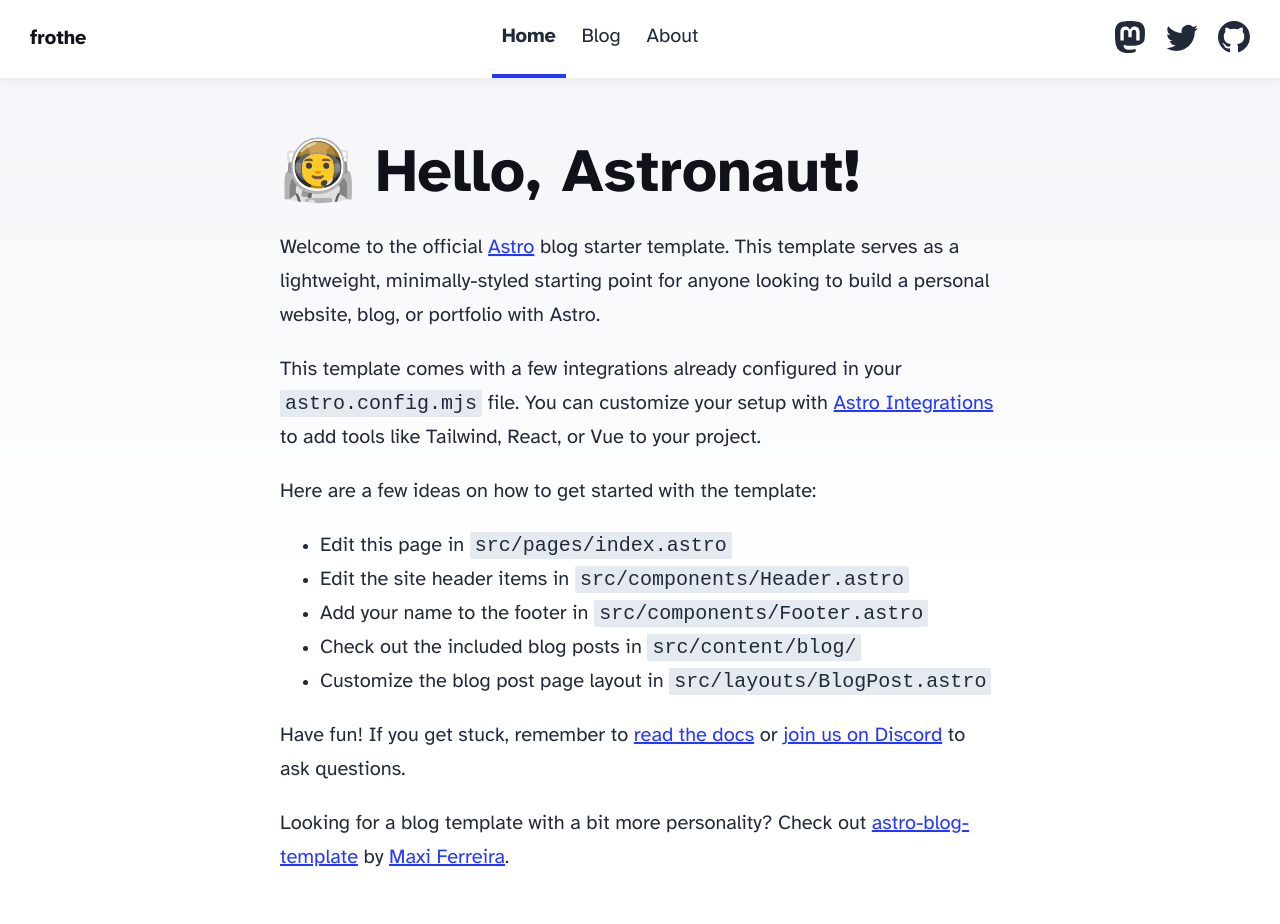
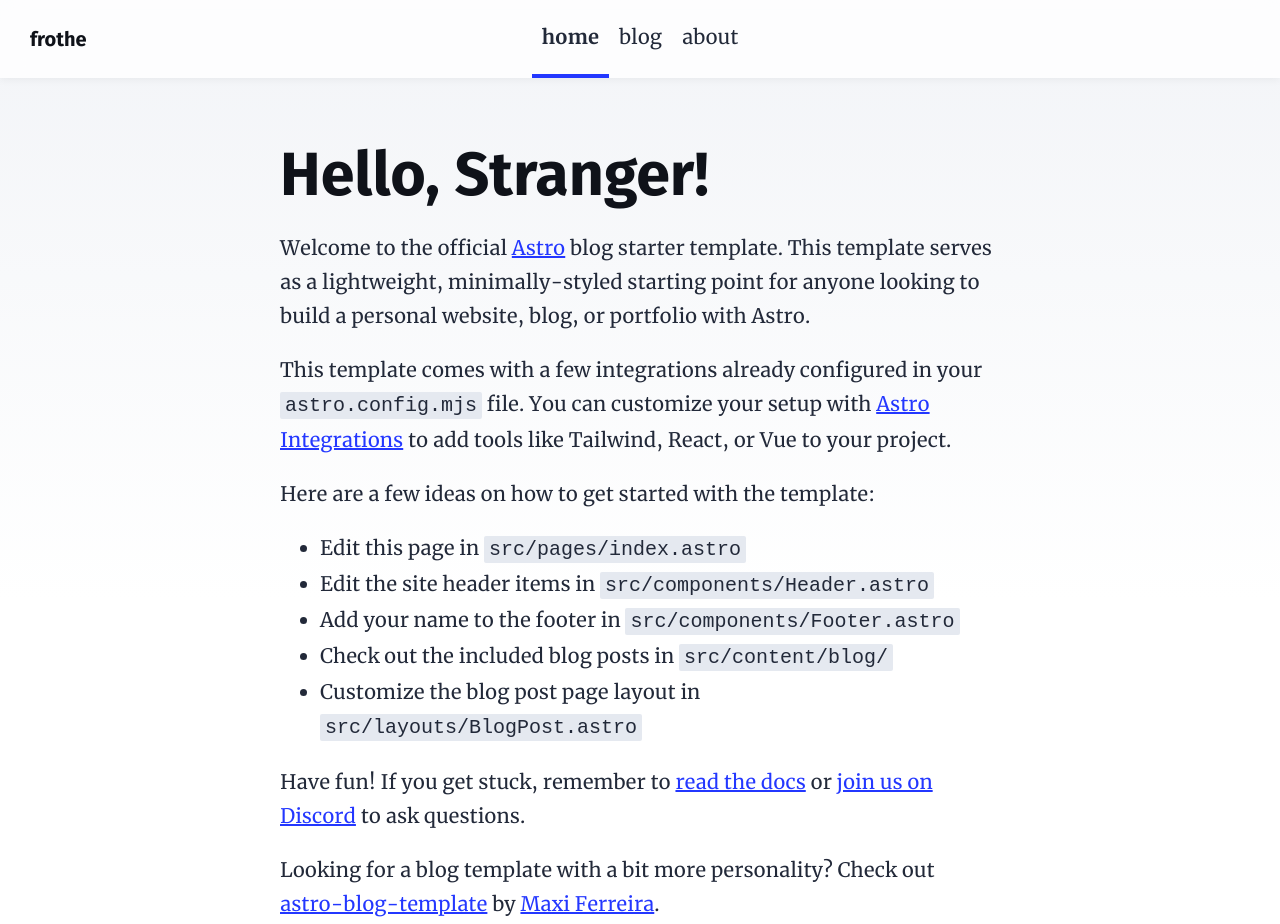
Before and after one commit to FrederikRothe/home, an Astro site: page / in a window 1280 px wide. Shown: the top 924 px of the page. Built offline with nearby package versions, Linux system fonts and the light colour scheme; Astro itself is replaced by a stand-in of ours.

Commit message:
added new fonts and style

```diff
--- a/src/components/BaseHead.astro
+++ b/src/components/BaseHead.astro
@@ -31,10 +31,6 @@
 />
 <meta name="generator" content={Astro.generator} />
 
-<!-- Font preloads -->
-<link rel="preload" href="/fonts/atkinson-regular.woff" as="font" type="font/woff" crossorigin />
-<link rel="preload" href="/fonts/atkinson-bold.woff" as="font" type="font/woff" crossorigin />
-
 <!-- Canonical URL -->
 <link rel="canonical" href={canonicalURL} />
 
--- a/src/components/Footer.astro
+++ b/src/components/Footer.astro
@@ -3,7 +3,7 @@
 ---
 
 <footer>
-	&copy; {today.getFullYear()} Your name here. All rights reserved.
+	&copy; {today.getFullYear()} Frederik Rothe. All rights reserved.
 	<div class="social-links">
 		<a href="https://m.webtoo.ls/@astro" target="_blank">
 			<span class="sr-only">Follow Astro on Mastodon</span>
@@ -28,8 +28,8 @@
 				></path></svg
 			>
 		</a>
-		<a href="https://github.com/withastro/astro" target="_blank">
-			<span class="sr-only">Go to Astro's GitHub repo</span>
+		<a href="https://github.com/frederikrothe" target="_blank">
+			<span class="sr-only">Go to my GitHub</span>
 			<svg viewBox="0 0 16 16" aria-hidden="true" width="32" height="32" astro-icon="social/github"
 				><path
 					fill="currentColor"
--- a/src/components/Header.astro
+++ b/src/components/Header.astro
@@ -5,40 +5,13 @@
 
 <header>
 	<nav>
-		<h2><a href="/">{SITE_TITLE}</a></h2>
+		<div class="header-left">
+			<h2><a href="/">{SITE_TITLE}</a></h2>
+		</div>
 		<div class="internal-links">
-			<HeaderLink href="/">Home</HeaderLink>
-			<HeaderLink href="/blog">Blog</HeaderLink>
-			<HeaderLink href="/about">About</HeaderLink>
-		</div>
-		<div class="social-links">
-			<a href="https://m.webtoo.ls/@astro" target="_blank">
-				<span class="sr-only">Follow Astro on Mastodon</span>
-				<svg viewBox="0 0 16 16" aria-hidden="true" width="32" height="32"
-					><path
-						fill="currentColor"
-						d="M11.19 12.195c2.016-.24 3.77-1.475 3.99-2.603.348-1.778.32-4.339.32-4.339 0-3.47-2.286-4.488-2.286-4.488C12.062.238 10.083.017 8.027 0h-.05C5.92.017 3.942.238 2.79.765c0 0-2.285 1.017-2.285 4.488l-.002.662c-.004.64-.007 1.35.011 2.091.083 3.394.626 6.74 3.78 7.57 1.454.383 2.703.463 3.709.408 1.823-.1 2.847-.647 2.847-.647l-.06-1.317s-1.303.41-2.767.36c-1.45-.05-2.98-.156-3.215-1.928a3.614 3.614 0 0 1-.033-.496s1.424.346 3.228.428c1.103.05 2.137-.064 3.188-.189zm1.613-2.47H11.13v-4.08c0-.859-.364-1.295-1.091-1.295-.804 0-1.207.517-1.207 1.541v2.233H7.168V5.89c0-1.024-.403-1.541-1.207-1.541-.727 0-1.091.436-1.091 1.296v4.079H3.197V5.522c0-.859.22-1.541.66-2.046.456-.505 1.052-.764 1.793-.764.856 0 1.504.328 1.933.983L8 4.39l.417-.695c.429-.655 1.077-.983 1.934-.983.74 0 1.336.259 1.791.764.442.505.661 1.187.661 2.046v4.203z"
-					></path></svg
-				>
-			</a>
-			<a href="https://twitter.com/astrodotbuild" target="_blank">
-				<span class="sr-only">Follow Astro on Twitter</span>
-				<svg viewBox="0 0 16 16" aria-hidden="true" width="32" height="32"
-					><path
-						fill="currentColor"
-						d="M5.026 15c6.038 0 9.341-5.003 9.341-9.334 0-.14 0-.282-.006-.422A6.685 6.685 0 0 0 16 3.542a6.658 6.658 0 0 1-1.889.518 3.301 3.301 0 0 0 1.447-1.817 6.533 6.533 0 0 1-2.087.793A3.286 3.286 0 0 0 7.875 6.03a9.325 9.325 0 0 1-6.767-3.429 3.289 3.289 0 0 0 1.018 4.382A3.323 3.323 0 0 1 .64 6.575v.045a3.288 3.288 0 0 0 2.632 3.218 3.203 3.203 0 0 1-.865.115 3.23 3.23 0 0 1-.614-.057 3.283 3.283 0 0 0 3.067 2.277A6.588 6.588 0 0 1 .78 13.58a6.32 6.32 0 0 1-.78-.045A9.344 9.344 0 0 0 5.026 15z"
-					></path></svg
-				>
-			</a>
-			<a href="https://github.com/withastro/astro" target="_blank">
-				<span class="sr-only">Go to Astro's GitHub repo</span>
-				<svg viewBox="0 0 16 16" aria-hidden="true" width="32" height="32"
-					><path
-						fill="currentColor"
-						d="M8 0C3.58 0 0 3.58 0 8c0 3.54 2.29 6.53 5.47 7.59.4.07.55-.17.55-.38 0-.19-.01-.82-.01-1.49-2.01.37-2.53-.49-2.69-.94-.09-.23-.48-.94-.82-1.13-.28-.15-.68-.52-.01-.53.63-.01 1.08.58 1.23.82.72 1.21 1.87.87 2.33.66.07-.52.28-.87.51-1.07-1.78-.2-3.64-.89-3.64-3.95 0-.87.31-1.59.82-2.15-.08-.2-.36-1.02.08-2.12 0 0 .67-.21 2.2.82.64-.18 1.32-.27 2-.27.68 0 1.36.09 2 .27 1.53-1.04 2.2-.82 2.2-.82.44 1.1.16 1.92.08 2.12.51.56.82 1.27.82 2.15 0 3.07-1.87 3.75-3.65 3.95.29.25.54.73.54 1.48 0 1.07-.01 1.93-.01 2.2 0 .21.15.46.55.38A8.012 8.012 0 0 0 16 8c0-4.42-3.58-8-8-8z"
-					></path></svg
-				>
-			</a>
+			<HeaderLink href="/">home</HeaderLink>
+			<HeaderLink href="/blog">blog</HeaderLink>
+			<HeaderLink href="/about">about</HeaderLink>
 		</div>
 	</nav>
 </header>
@@ -46,22 +19,26 @@
 	header {
 		margin: 0;
 		padding: 0 1em;
-		background: white;
+		background: rgba(255, 255, 255, 0.8);
+		backdrop-filter: blur(12px);
+		-webkit-backdrop-filter: blur(12px);
 		box-shadow: 0 2px 8px rgba(var(--black), 5%);
+		position: sticky;
+		top: 0;
+		z-index: 100;
 	}
 	h2 {
 		margin: 0;
 		font-size: 1em;
 	}
-
 	h2 a,
 	h2 a.active {
 		text-decoration: none;
 	}
 	nav {
-		display: flex;
+		display: grid;
+		grid-template-columns: 1fr auto 1fr;
 		align-items: center;
-		justify-content: space-between;
 	}
 	nav a {
 		padding: 1em 0.5em;
@@ -73,12 +50,28 @@
 		text-decoration: none;
 		border-bottom-color: var(--accent);
 	}
-	.social-links,
-	.social-links a {
+	.internal-links {
 		display: flex;
+		justify-content: center;
+	}
+	.header-left {
+		display: flex;
+		align-items: center;
+	}
+	.header-right {
+		display: flex;
+		justify-content: flex-end;
 	}
 	@media (max-width: 720px) {
-		.social-links {
+		nav {
+			grid-template-columns: 1fr;
+			gap: 1em;
+			padding: 1em 0;
+		}
+		.header-left, .internal-links, .header-right {
+			justify-content: center;
+		}
+		.header-right {
 			display: none;
 		}
 	}
--- a/src/pages/index.astro
+++ b/src/pages/index.astro
@@ -13,7 +13,7 @@
 	<body>
 		<Header />
 		<main>
-			<h1>🧑‍🚀 Hello, Astronaut!</h1>
+			<h1>Hello, Stranger!</h1>
 			<p>
 				Welcome to the official <a href="https://astro.build/">Astro</a> blog starter template. This template
 				serves as a lightweight, minimally-styled starting point for anyone looking to build a personal
--- /dev/null
+++ b/src/styles/fonts.css
@@ -0,0 +1,36 @@
+/* latin */
+@font-face {
+  font-family: 'Fira Sans';
+  font-style: normal;
+  font-weight: 700;
+  font-display: swap;
+  src: url(../assets/fonts/va9B4kDNxMZdWfMOD5VnLK3eRhf6Xl7Glw.woff2)
+    format('woff2');
+  unicode-range: U+0000-00FF, U+0131, U+0152-0153, U+02BB-02BC, U+02C6, U+02DA,
+    U+02DC, U+2000-206F, U+2074, U+20AC, U+2122, U+2191, U+2193, U+2212, U+2215,
+    U+FEFF, U+FFFD;
+}
+
+@font-face {
+  font-family: 'Merriweather';
+  font-style: normal;
+  font-weight: 400;
+  font-display: swap;
+  src: url(../assets/fonts/u-440qyriQwlOrhSvowK_l5-fCZMdeX3rg.woff2)
+    format('woff2');
+  unicode-range: U+0000-00FF, U+0131, U+0152-0153, U+02BB-02BC, U+02C6, U+02DA,
+    U+02DC, U+2000-206F, U+2074, U+20AC, U+2122, U+2191, U+2193, U+2212, U+2215,
+    U+FEFF, U+FFFD;
+}
+
+@font-face {
+  font-family: 'Merriweather';
+  font-style: normal;
+  font-weight: 700;
+  font-display: swap;
+  src: url(../assets/fonts/u-4n0qyriQwlOrhSvowK_l52xwNZWMf6hPvhPQ.woff2)
+    format('woff2');
+  unicode-range: U+0000-00FF, U+0131, U+0152-0153, U+02BB-02BC, U+02C6, U+02DA,
+    U+02DC, U+2000-206F, U+2074, U+20AC, U+2122, U+2191, U+2193, U+2212, U+2215,
+    U+FEFF, U+FFFD;
+}
--- a/src/styles/global.css
+++ b/src/styles/global.css
@@ -3,6 +3,8 @@
   https://github.com/HermanMartinus/bearblog/blob/297026a877bc2ab2b3bdfbd6b9f7961c350917dd/templates/styles/blog/default.css
   License MIT: https://github.com/HermanMartinus/bearblog/blob/master/LICENSE.md
  */
+
+@import './fonts.css';
 
 :root {
 	--accent: #2337ff;
@@ -16,22 +18,8 @@
 		0 2px 6px rgba(var(--gray), 25%), 0 8px 24px rgba(var(--gray), 33%), 0 16px 32px
 		rgba(var(--gray), 33%);
 }
-@font-face {
-	font-family: "Atkinson";
-	src: url("/fonts/atkinson-regular.woff") format("woff");
-	font-weight: 400;
-	font-style: normal;
-	font-display: swap;
-}
-@font-face {
-	font-family: "Atkinson";
-	src: url("/fonts/atkinson-bold.woff") format("woff");
-	font-weight: 700;
-	font-style: normal;
-	font-display: swap;
-}
 body {
-	font-family: "Atkinson", sans-serif;
+	font-family: "Merriweather", serif;
 	margin: 0;
 	padding: 0;
 	text-align: left;
@@ -55,6 +43,7 @@
 h4,
 h5,
 h6 {
+	font-family: "Fira Sans", sans-serif;
 	margin: 0 0 0.5rem 0;
 	color: rgb(var(--black));
 	line-height: 1.2;
```
Also changed, not shown: src/assets/fonts/OFL.txt (added, +93 -0 lines), public/fonts/atkinson-bold.woff (deleted), public/fonts/atkinson-regular.woff (deleted), src/assets/fonts/u-440qyriQwlOrhSvowK_l5-fCZMdeX3rg.woff2 (added), src/assets/fonts/u-4n0qyriQwlOrhSvowK_l52xwNZWMf6hPvhPQ.woff2 (added), src/assets/fonts/va9B4kDNxMZdWfMOD5VnLK3eRhf6Xl7Glw.woff2 (added).
